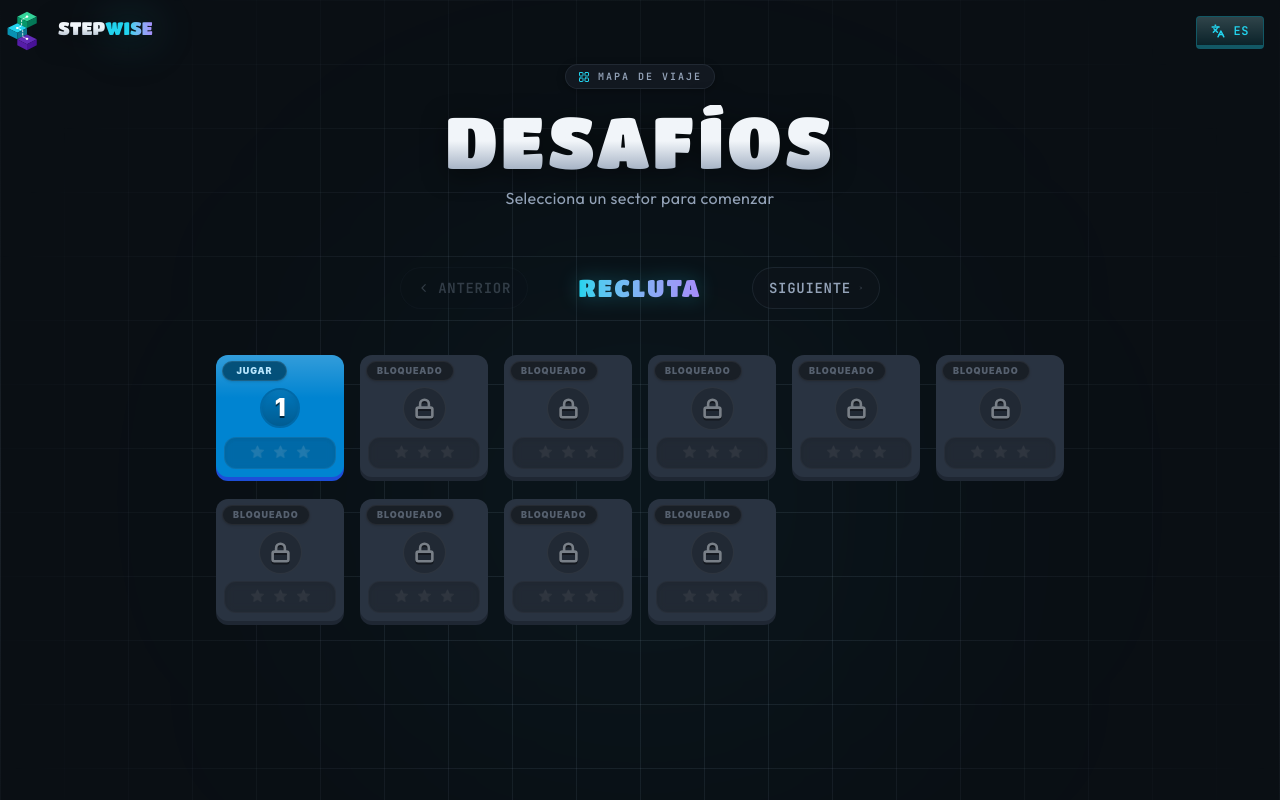
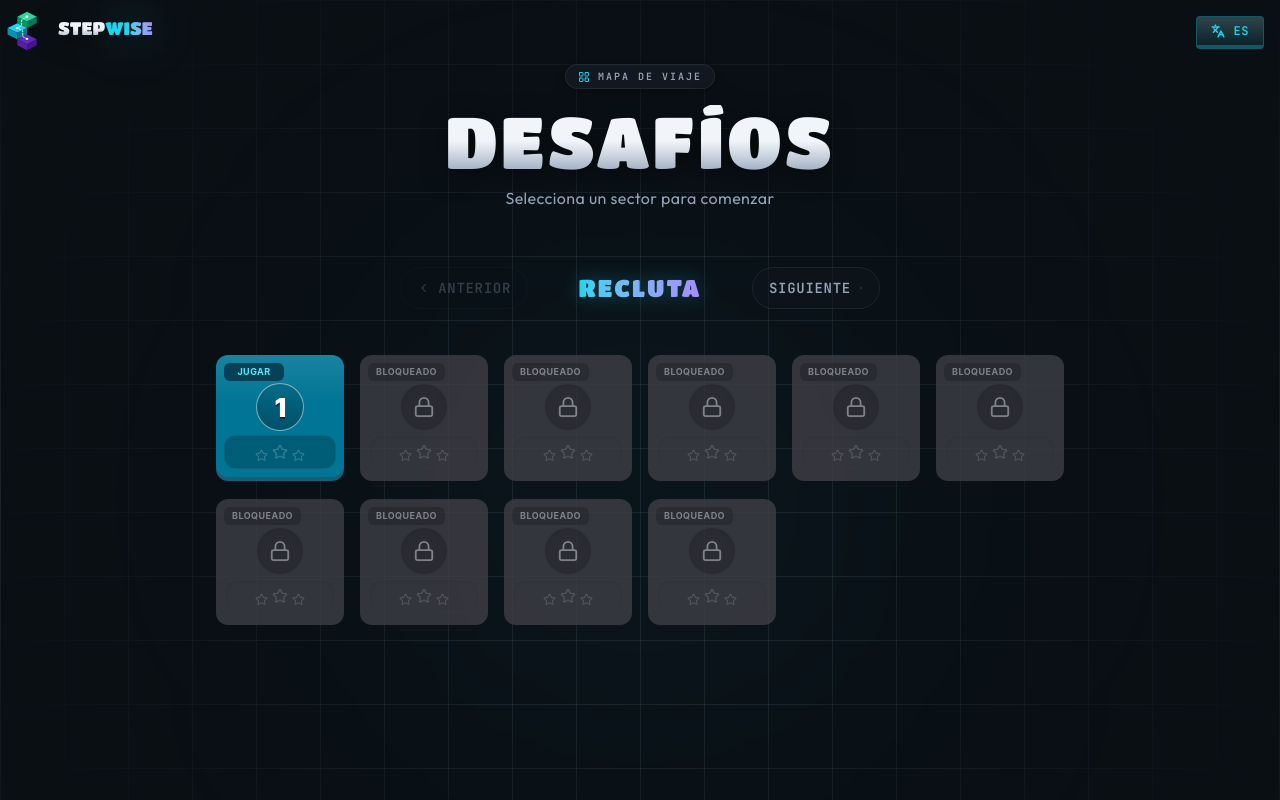
Before and after one commit to AletzMan/stepwise-game, a React (Vite) app: page /levels in a window 1280 px wide. Shown: the top 800 px of the page. Built offline with nearby package versions, Linux system fonts and the light colour scheme.

Commit message:
Enhance level card visual design

```diff
--- a/src/components/levels/LevelCard.tsx
+++ b/src/components/levels/LevelCard.tsx
@@ -1,102 +1,144 @@
 import React from "react";
 import { NavLink } from "react-router";
-import { Lock } from "lucide-react";
+import { Lock, Star } from "lucide-react";
 import { t } from "i18next";
+
+type DifficultyLevel = 1 | 2 | 3 | 4 | 5;
+
+interface ThemeVariant {
+    bg: string;
+    shadow: string;
+    tag: string;
+}
+
+interface DifficultyTheme {
+    completed: ThemeVariant;
+    unlocked: ThemeVariant;
+}
 
 interface LevelCardProps {
     level: number;
     status: "locked" | "unlocked" | "completed";
     stars: number;
+    difficulty?: DifficultyLevel;
 }
 
-export const LevelCard: React.FC<LevelCardProps> = ({ level, status, stars }) => {
+export const LevelCard: React.FC<LevelCardProps> = ({ level, status, stars, difficulty = 1 }) => {
     const isLocked = status === "locked";
     const isCompleted = status === "completed";
+    const isUnlocked = status === "unlocked";
+
+    const difficultyThemes: Record<DifficultyLevel, DifficultyTheme> = {
+        1: {
+            completed: { bg: "bg-cyan-500", shadow: "shadow-[0_4px_0_0_#0891b2] active:shadow-[0_0px_0_0_#0891b2]", tag: "bg-cyan-950/70 text-cyan-100" },
+            unlocked: { bg: "bg-cyan-700", shadow: "shadow-[0_4px_0_0_#155e75] active:shadow-[0_0px_0_0_#155e75]", tag: "bg-cyan-950/80 text-cyan-300" },
+        },
+        2: {
+            completed: { bg: "bg-emerald-500", shadow: "shadow-[0_4px_0_0_#059669] active:shadow-[0_0px_0_0_#059669]", tag: "bg-emerald-950/70 text-emerald-100" },
+            unlocked: { bg: "bg-emerald-700", shadow: "shadow-[0_4px_0_0_#065f46] active:shadow-[0_0px_0_0_#065f46]", tag: "bg-emerald-950/80 text-emerald-300" },
+        },
+        3: {
+            completed: { bg: "bg-yellow-500", shadow: "shadow-[0_4px_0_0_#ca8a04] active:shadow-[0_0px_0_0_#ca8a04]", tag: "bg-yellow-950/70 text-yellow-100" },
+            unlocked: { bg: "bg-yellow-600", shadow: "shadow-[0_4px_0_0_#a16207] active:shadow-[0_0px_0_0_#a16207]", tag: "bg-yellow-950/80 text-yellow-200" },
+        },
+        4: {
+            completed: { bg: "bg-orange-500", shadow: "shadow-[0_4px_0_0_#c2410c] active:shadow-[0_0px_0_0_#c2410c]", tag: "bg-orange-950/70 text-orange-100" },
+            unlocked: { bg: "bg-orange-700", shadow: "shadow-[0_4px_0_0_#9a3412] active:shadow-[0_0px_0_0_#9a3412]", tag: "bg-orange-950/80 text-orange-300" },
+        },
+        5: {
+            completed: { bg: "bg-rose-600", shadow: "shadow-[0_4px_0_0_#be123c] active:shadow-[0_0px_0_0_#be123c]", tag: "bg-rose-950/70 text-rose-100" },
+            unlocked: { bg: "bg-rose-800", shadow: "shadow-[0_4px_0_0_#9f1239] active:shadow-[0_0px_0_0_#9f1239]", tag: "bg-rose-950/80 text-rose-300" },
+        },
+    };
+
+    const theme = difficultyThemes[difficulty] || difficultyThemes[1];
+    const currentBgTheme = isLocked ? null : isCompleted ? theme.completed : theme.unlocked;
+    const currentTag = isLocked ? "bg-zinc-800/50 text-zinc-400" : currentBgTheme?.tag;
 
     const cardStyles = {
-        // Retoque en la sombra activa para que sea un verde oscuro orgánico en lugar de negro puro
-        completed: "bg-lime-600 shadow-[0_4px_0_0_#335505] active:translate-y-[4px] active:shadow-[0_2px_0_0_#1c3002]",
-        unlocked: "bg-sky-600 shadow-[0_4px_0_0_#1d4ed8] active:translate-y-[4px] active:shadow-[0_2px_0_0_#1d4ed8]",
-        locked: "bg-slate-600 shadow-[0_4px_0_0_#334155] cursor-not-allowed brightness-60"
+        completed: `${theme.completed.bg} ${theme.completed.shadow} active:translate-y-[4px] hover:scale-[1.02] cursor-pointer`,
+        unlocked: `${theme.unlocked.bg} ${theme.unlocked.shadow} active:translate-y-[4px] hover:scale-[1.02] cursor-pointer`,
+        locked: "bg-zinc-700 shadow-[0_4px_0_0_#3f3f46] text-zinc-400 opacity-80 cursor-not-allowed"
     };
 
-    return (
-        <div className="relative w-32 h-32 pt-1.5 mx-auto select-none group">
-            {!isLocked && (
-                <div className="absolute inset-0 opacity-30 group-hover:opacity-65 transition-opacity duration-300 pointer-events-none" />
-            )}
-
-            <NavLink
-                to={!isLocked ? `/levels/${level}` : "#"}
-                onClick={(e) => isLocked && e.preventDefault()}
-                className={`
+    const innerClasses = `
         relative flex flex-col justify-between items-center p-2 pt-6 w-full h-full
         rounded-xl overflow-hidden text-center text-white font-sans
         transition-all duration-150 ease-out select-none
         ${cardStyles[status]}
-                    ${!isLocked ? "hover:brightness-135 cursor-pointer" : ""}
-                `}
-            >
+    `;
+
+    // Extraemos el contenido para no duplicarlo
+    const cardContent = (
+        <>
             {!isLocked && (
-                    <div className="absolute inset-x-0 top-0 h-[35%] bg-linear-to-b from-white/20 to-transparent pointer-events-none" />
+                <div className="absolute inset-x-0 top-0 h-[40%] bg-linear-to-b from-white/10 to-transparent pointer-events-none" />
             )}
 
-                {/* Retoque: Template literal limpio para la traducción */}
-                <span className={`absolute top-1.5 left-1.5 text-[9px] font-black uppercase tracking-widest font-sans
-                                rounded-full px-2.5 py-0.5 min-w-[65px] border border-white/10 shadow-sm
-                                ${status === 'locked' ? 'bg-black/40 text-slate-400' : status === 'completed' ? 'bg-lime-900/90 text-lime-200' : 'bg-sky-900/90 text-sky-200'}`}>
+            <span className={`absolute top-2 left-2 text-[9px] font-bold uppercase tracking-wider font-sans
+                            rounded-md px-2 py-0.5 min-w-[60px] z-10
+                            ${currentTag}`}>
                 {t(`levels.status.${status}`)}
             </span>
 
-                <div className="relative flex items-center justify-center w-full my-auto">
+            <div className="relative flex items-center justify-center w-full my-auto z-10">
                 {isLocked ? (
-                        <div className="p-2.5 bg-black/20 rounded-full border border-white/10 ">
-                            <Lock size={21} className="text-slate-300 drop-shadow-[0_2px_0_rgba(0,0,0,0.4)]" strokeWidth={3} />
+                    <div className="p-3 bg-zinc-800/50 rounded-full border border-zinc-500/20 shadow-inner">
+                        <Lock size={22} className="text-zinc-400" strokeWidth={2} />
                     </div>
                 ) : (
-                        <div className={`w-10 h-10 rounded-full bg-linear-to-b from-black/10 to-black/30 border-2 flex items-center justify-center shadow-inner group-hover:scale-105 transition-transform duration-200 ${isCompleted ? 'border-lime-700' : 'border-sky-700'}`}>
-                            <span className="text-2xl font-black tracking-tight font-sans drop-shadow-[0_2px_0_rgba(0,0,0,0.6)]">
+                    <div className={`
+                        w-12 h-12 rounded-full bg-linear-to-b from-black/10 to-black/30
+                        flex items-center justify-center shadow-inner
+                        group-hover:scale-[1.05] transition-transform duration-200
+                        ${isUnlocked ? "border border-white/50" : "border border-white/10"}
+                    `}>
+                        <span className="text-[26px] font-black tracking-tight font-sans drop-shadow-[0_2px_0_rgba(0,0,0,0.5)]">
                             {level}
                         </span>
                     </div>
                 )}
             </div>
 
-                {/* CONTENEDOR DE ESTRELLAS OPTIMIZADO */}
-                <div className="w-full bg-black/20 backdrop-blur-xs rounded-xl pt-1.5 pb-2 px-2 flex justify-center items-center shadow-inner border border-white/5">
-                    <div className="flex gap-1.5 items-center justify-center h-4">
+            <div className={`w-full rounded-xl py-1.5 px-2 flex justify-center items-center shadow-inner z-10
+                            ${isLocked ? 'border border-zinc-600/20' : 'bg-black/20 backdrop-blur-sm border border-white/5'}`}>
+                <div className="flex gap-1 items-end justify-center h-5">
                     {[0, 1, 2].map((i) => {
-                            const isActive = i < stars;
+                        const isActive = i < stars && !isLocked;
                         const isCenter = i === 1;
 
-                            const animationClass = isActive ? "star-animate" : "";
-
-                            // MEJORA: Si la estrella NO está activa, no se levanta ni se desfasa (mantiene alineación plana y ordenada)
-                            const centerClass = isCenter && isActive ? "text-base scale-120 mx-0.5" : "text-sm";
-                            const sideClass = !isCenter && isActive ? "pt-3" : "";
-
                         return (
-                                <span
+                            <Star
                                 key={i}
+                                size={isCenter ? 16 : 13}
+                                strokeWidth={isActive ? 2.5 : 2}
                                 className={`
-                                        transition-all duration-300 transform
-                                        ${animationClass}
-                                        ${centerClass}
-                                        ${sideClass}
+                                    transition-all duration-300
+                                    ${isCenter ? "mb-0.5" : ""}
                                     ${isActive
-                                            ? "opacity-100 drop-shadow-[0_0_6px_#f59e0b] filter brightness-110"
-                                            : "opacity-15 grayscale scale-85 pointer-events-none"
+                                        ? "fill-amber-400 text-amber-200 drop-shadow-[0_0_4px_rgba(251,191,36,0.6)]"
+                                        : "fill-transparent text-white/20"
                                     }
                                 `}
-                                >
-                                    ⭐
-                                </span>
+                            />
                         );
                     })}
                 </div>
             </div>
+        </>
+    );
 
+    return (
+        <div className="relative w-32 h-32 pt-1.5 mx-auto select-none group">
+            {isLocked ? (
+                <div className={innerClasses}>
+                    {cardContent}
+                </div>
+            ) : (
+                <NavLink to={`/levels/${level}`} className={innerClasses}>
+                    {cardContent}
                 </NavLink>
+            )}
         </div>
     );
 };
```
Lines whose indentation alone changed are shown as unchanged.
